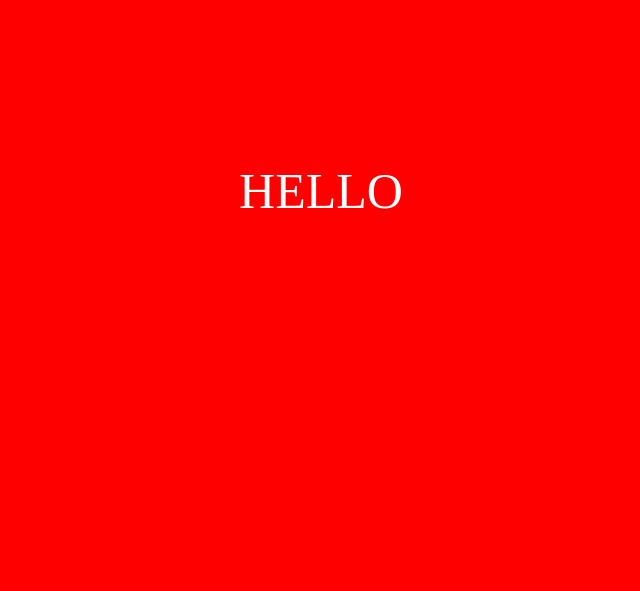
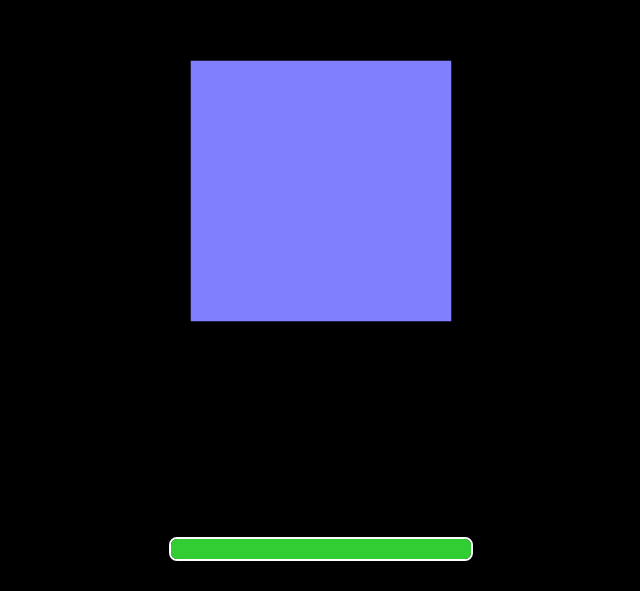
Before and after one commit to Aizenbens/ds, a React (Vite) app: page / in a window 1280 px wide. Shown: the part 209-800 px from the top of the page, without its empty margins (319-959 px from the left). Built offline with nearby package versions, Linux system fonts and the light colour scheme.

Commit message:
Update App.jsx

```diff
--- a/client/App.jsx
+++ b/client/App.jsx
@@ -1,20 +1,15 @@
 import React from "react";
+
+import { GameProvider } from "./js/core/GameManager.jsx";
+
+import Scene from "./js/scene/Scene.jsx";
+import HUD from "./js/ui/HUD.jsx";
 
 export default function App() {
   return (
-    <div
-      style={{
-        width: "100vw",
-        height: "100vh",
-        background: "red",
-        color: "white",
-        display: "flex",
-        justifyContent: "center",
-        alignItems: "center",
-        fontSize: "50px",
-      }}
-    >
-      HELLO
-    </div>
+    <GameProvider>
+      <Scene />
+      <HUD />
+    </GameProvider>
   );
 }
```
